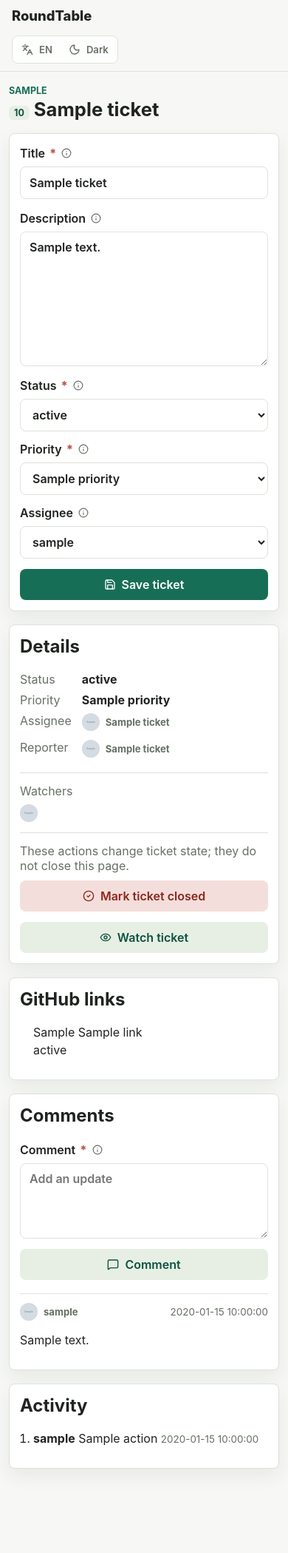
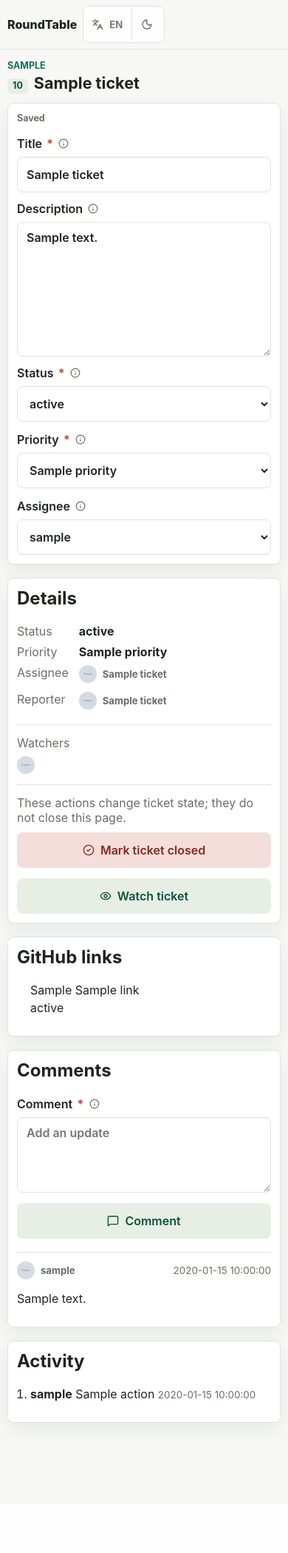
Before and after one commit to q121212/RoundTable, a FastAPI app: template app/templates/ticket.html in a window 390 px wide. Shown: the whole page at 74% size. After the commit the page ends 1940 px from the top, so only its background shows below. Run offline with FastAPI, Linux system fonts and the light colour scheme; the template is opened without the code that fills it: most values are stand-ins (such as "Sample title", 1, 10 or a date in 2020); grey boxes marked "Sample" are stand-in pictures.

Commit message:
Improve mobile ticket editing UX

```diff
--- a/app/static/app.js
+++ b/app/static/app.js
@@ -129,7 +129,11 @@
       "status.Todo": "Todo",
       "theme.dark": "Dark",
       "theme.light": "Light",
+      "theme.switch": "Switch theme",
       "ticket.activity": "Activity",
+      "ticket.autosave_error": "Could not save",
+      "ticket.autosave_saved": "Saved",
+      "ticket.autosave_saving": "Saving...",
       "ticket.comments": "Comments",
       "ticket.details": "Details",
       "ticket.new": "New ticket",
@@ -267,7 +271,11 @@
       "status.Todo": "К выполнению",
       "theme.dark": "Темная",
       "theme.light": "Светлая",
+      "theme.switch": "Сменить тему",
       "ticket.activity": "История",
+      "ticket.autosave_error": "Не удалось сохранить",
+      "ticket.autosave_saved": "Сохранено",
+      "ticket.autosave_saving": "Сохраняю...",
       "ticket.comments": "Комментарии",
       "ticket.details": "Детали",
       "ticket.new": "Новый тикет",
@@ -330,8 +338,9 @@
     if (!button) return;
     const nextKey = currentTheme() === "dark" ? "theme.light" : "theme.dark";
     button.dataset.icon = currentTheme() === "dark" ? "sun" : "moon";
-    button.dataset.i18n = nextKey;
-    button.textContent = translate(nextKey, currentLang());
+    button.removeAttribute("data-i18n");
+    button.textContent = "";
+    button.setAttribute("aria-label", translate("theme.switch", currentLang()) || translate(nextKey, currentLang()));
   }
 
   function updateLanguageButton() {
@@ -399,7 +408,7 @@
     if (event.button !== undefined && event.button !== 0) return;
     if (
       event.target.closest(
-        "a, button, input, select, textarea, label, summary, details, .ticket-key, .priority-chip, .assignee-chip, .ticket-title"
+        "a, button, input, select, textarea, label, summary, details, .ticket-key, .priority-chip, .assignee-chip, .ticket-title, .ticket-title-input"
       )
     ) {
       return;
@@ -534,14 +543,19 @@
     state.placeholder.replaceWith(state.card);
   }
 
+  function csrfToken() {
+    const board = document.querySelector(".board");
+    if (board && board.dataset.csrf) return board.dataset.csrf;
+    const input = document.querySelector('input[name="csrf_token"]');
+    return input ? input.value : "";
+  }
+
   async function patchTicket(ticketKey, payload) {
-    const board = document.querySelector(".board");
-    const csrf = board ? board.dataset.csrf : "";
     const response = await fetch(`/api/tickets/${ticketKey}`, {
       method: "PATCH",
       headers: {
         "content-type": "application/json",
-        "x-csrf-token": csrf,
+        "x-csrf-token": csrfToken(),
       },
       body: JSON.stringify(payload),
     });
@@ -566,6 +580,66 @@
         }
         openPopover(chip);
       });
+    });
+  }
+
+  function setupBoardTitleEditors() {
+    document.querySelectorAll("[data-title-edit]").forEach((button) => {
+      button.addEventListener("click", () => startBoardTitleEdit(button));
+    });
+  }
+
+  function startBoardTitleEdit(button) {
+    const card = button.closest(".ticket-card");
+    const titleEl = button.querySelector(".ticket-title");
+    if (!card || !titleEl || button.classList.contains("is-editing")) return;
+    const original = titleEl.textContent.trim();
+    button.classList.add("is-editing");
+    const input = document.createElement("input");
+    input.className = "ticket-title-input";
+    input.value = original;
+    input.maxLength = 180;
+    input.setAttribute("aria-label", translate("field.title", currentLang()) || "Title");
+    button.replaceWith(input);
+    input.focus();
+    input.select();
+
+    let finished = false;
+    const restore = (value) => {
+      titleEl.textContent = value;
+      button.classList.remove("is-editing");
+      input.replaceWith(button);
+    };
+    const save = async () => {
+      if (finished) return;
+      finished = true;
+      const next = input.value.trim();
+      if (!next || next === original) {
+        restore(original);
+        return;
+      }
+      card.classList.add("is-saving");
+      input.disabled = true;
+      try {
+        const ticket = await patchTicket(card.dataset.ticketKey, { title: next });
+        restore(ticket.title || next);
+        flashSaved(card);
+      } catch (error) {
+        window.alert(error.message || "Could not update title");
+        restore(original);
+      } finally {
+        card.classList.remove("is-saving");
+      }
+    };
+    input.addEventListener("blur", save);
+    input.addEventListener("keydown", (event) => {
+      if (event.key === "Enter") {
+        event.preventDefault();
+        input.blur();
+      } else if (event.key === "Escape") {
+        finished = true;
+        restore(original);
+      }
     });
   }
 
@@ -698,7 +772,6 @@
     const submit = async () => {
       const body = textarea.value.trim();
       if (!body) return;
-      const board = document.querySelector(".board");
       button.disabled = true;
       textarea.disabled = true;
       const formData = new FormData();
@@ -707,7 +780,7 @@
       try {
         const response = await fetch(`/api/tickets/${card.dataset.ticketKey}/comments`, {
           method: "POST",
-          headers: { "x-csrf-token": board ? board.dataset.csrf : "" },
+          headers: { "x-csrf-token": csrfToken() },
           body: formData,
         });
         if (!response.ok) throw new Error(await response.text());
@@ -851,6 +924,62 @@
     window.setTimeout(() => card.classList.remove("is-saved"), 900);
   }
 
+  function setupTicketAutosave() {
+    const form = document.querySelector("[data-ticket-autosave]");
+    if (!form) return;
+    const ticketKey = form.dataset.ticketKey;
+    const status = form.querySelector("[data-autosave-status]");
+    const fields = ["title", "description", "status", "priority", "assignee_id"];
+    const timers = new Map();
+
+    form.addEventListener("submit", (event) => event.preventDefault());
+
+    const setStatus = (key) => {
+      if (!status) return;
+      status.dataset.i18n = key;
+      status.textContent = translate(key, currentLang()) || status.textContent;
+      status.dataset.state = key.endsWith("error") ? "error" : key.endsWith("saving") ? "saving" : "saved";
+    };
+
+    const fieldValue = (field) => {
+      const control = form.elements[field];
+      if (!control) return undefined;
+      if (field === "assignee_id") return control.value ? Number(control.value) : null;
+      return control.value;
+    };
+
+    const saveField = async (field) => {
+      const payload = {};
+      payload[field] = fieldValue(field);
+      setStatus("ticket.autosave_saving");
+      try {
+        const ticket = await patchTicket(ticketKey, payload);
+        if (field === "title") {
+          const title = document.querySelector("[data-ticket-page-title]");
+          if (title) title.textContent = ticket.title || payload.title;
+        }
+        setStatus("ticket.autosave_saved");
+      } catch (error) {
+        setStatus("ticket.autosave_error");
+      }
+    };
+
+    fields.forEach((field) => {
+      const control = form.elements[field];
+      if (!control) return;
+      const saveSoon = (delay) => {
+        window.clearTimeout(timers.get(field));
+        timers.set(field, window.setTimeout(() => saveField(field), delay));
+      };
+      if (control.tagName === "SELECT") {
+        control.addEventListener("change", () => saveSoon(0));
+      } else {
+        control.addEventListener("input", () => saveSoon(650));
+        control.addEventListener("blur", () => saveSoon(0));
+      }
+    });
+  }
+
   function cssEscape(value) {
     if (window.CSS && window.CSS.escape) return window.CSS.escape(value);
     return String(value).replace(/"/g, '\\"');
@@ -918,6 +1047,8 @@
     setupPreferences();
     setupBoardDnD();
     setupChipEditors();
+    setupBoardTitleEditors();
+    setupTicketAutosave();
     setupMenus();
     setupConfirms();
     setupOpenCreate();
--- a/app/static/styles.css
+++ b/app/static/styles.css
@@ -951,13 +951,25 @@ button,
 }
 
 .quick-prefs {
-  gap: 2px;
+  gap: 4px;
   background: color-mix(in srgb, var(--surface) 88%, var(--bg));
 }
 
 .quick-prefs .tiny {
-  min-width: 58px;
+  min-width: 46px;
   border-color: transparent;
+}
+
+.quick-prefs .icon-pref {
+  min-width: 38px;
+  width: 38px;
+  padding-inline: 0;
+  border-left: 1px solid var(--line);
+  border-radius: 0 7px 7px 0;
+}
+
+.quick-prefs .icon-pref .icon {
+  margin: 0;
 }
 
 .tiny[aria-pressed="true"] {
@@ -1266,6 +1318,33 @@ a.ticket-key:hover {
   margin-left: auto;
 }
 
+.autosave-status {
+  justify-self: end;
+  min-height: 24px;
+  color: var(--muted);
+  font-size: 0.78rem;
+  font-weight: 700;
+}
+
+.autosave-status[data-state="saving"] {
+  color: var(--amber);
+}
+
+.autosave-status[data-state="error"] {
+  color: var(--coral);
+}
+
+.ticket-autosave-form {
+  gap: 12px;
+}
+
+.ticket-page-title {
+  display: flex;
+  align-items: baseline;
+  gap: 8px;
+  flex-wrap: wrap;
+}
+
 .chip-comment .icon {
   width: 14px;
   height: 14px;
@@ -1456,20 +1535,209 @@ a.ticket-key:hover {
 }
 
 @media (max-width: 720px) {
+  button,
+  .primary,
+  .secondary,
+  .danger,
+  .ghost {
+    min-height: 48px;
+    padding: 11px 13px;
+  }
+
+  input,
+  select,
+  textarea {
+    min-height: 48px;
+    font-size: 1rem;
+  }
+
+  .topbar {
+    flex-direction: row;
+    align-items: center;
+    min-height: 58px;
+    padding: 8px 10px;
+    gap: 8px;
+  }
+
+  .brand {
+    font-size: 1rem;
+  }
+
   .topnav {
-    gap: 8px;
+    gap: 6px;
+    flex-wrap: nowrap;
+  }
+
+  .topnav > a[data-board-link] {
+    min-width: 44px;
+    width: 44px;
+    padding-inline: 0;
+    font-size: 0;
+  }
+
+  .topnav > a[data-board-link] .icon {
+    margin: 0;
+  }
+
+  .app-menu > summary {
+    min-width: 44px;
+    width: 44px;
+    padding-inline: 0;
+    font-size: 0;
+  }
+
+  .app-menu > summary .icon {
+    margin: 0;
+  }
+
+  .menu-popover {
+    right: -48px;
+    min-width: min(280px, calc(100vw - 20px));
+  }
+
+  .menu-popover a,
+  .menu-popover .inline button {
+    min-height: 46px;
+    font-size: 0.98rem;
+  }
+
+  .quick-prefs {
+    gap: 3px;
+    padding: 2px;
   }
 
   .quick-prefs .tiny {
-    min-width: 52px;
+    min-width: 46px;
+    min-height: 44px;
+    padding: 0 8px;
+    font-size: 0.82rem;
+  }
+
+  .quick-prefs .icon-pref {
+    width: 42px;
+    min-width: 42px;
+    padding: 0;
+  }
+
+  .page {
+    padding: 14px 10px 92px;
+  }
+
+  .panel {
+    padding: 12px;
+  }
+
+  .page-head {
+    gap: 10px;
+    margin-bottom: 12px;
+  }
+
+  .page-head h1 {
+    font-size: 1.35rem;
+    line-height: 1.18;
+  }
+
+  .ticket-page-title {
+    display: grid;
+    grid-template-columns: auto minmax(0, 1fr);
+    align-items: baseline;
+  }
+
+  .ticket-page-title [data-ticket-page-title] {
+    overflow-wrap: anywhere;
+  }
+
+  .ticket-autosave-form {
+    gap: 10px;
+  }
+
+  .autosave-status {
+    justify-self: start;
+    min-height: 20px;
+  }
+
+  .board-toolbar {
+    margin-bottom: 8px;
+  }
+
+  .board-create > summary {
+    width: 100%;
+  }
+
+  .mobile-status-tabs {
+    gap: 6px;
+    padding-bottom: 8px;
+  }
+
+  .status-tab {
+    min-height: 42px;
+    padding: 8px 11px;
   }
 
   .board {
     grid-template-columns: 1fr;
+    gap: 10px;
   }
 
   .board-column {
     min-width: 0;
+    padding: 8px;
+  }
+
+  .column-head {
+    min-height: 38px;
+  }
+
+  .ticket-card {
+    padding: 8px;
+    gap: 5px;
+    border-radius: 8px;
+  }
+
+  .ticket-card-top {
+    display: none;
+  }
+
+  .ticket-title-row {
+    grid-template-columns: auto minmax(0, 1fr) auto;
+    gap: 6px;
+  }
+
+  .ticket-title-edit {
+    min-height: 38px;
+  }
+
+  .ticket-title {
+    -webkit-line-clamp: 1;
+    font-size: 0.92rem;
+  }
+
+  .ticket-title-input {
+    min-height: 42px;
+    grid-column: 1 / span 2;
+  }
+
+  .ticket-open-link {
+    width: 42px;
+    min-width: 42px;
+    min-height: 42px;
+  }
+
+  .ticket-card-chips {
+    gap: 5px;
+  }
+
+  .chip {
+    min-height: 34px;
+    padding: 5px 8px;
+    font-size: 0.78rem;
+  }
+
+  .chip-desc,
+  .chip-comment {
+    width: 36px;
+    min-width: 36px;
+    padding: 5px;
   }
 
   .drag-handle,
--- a/app/templates/base.html
+++ b/app/templates/base.html
@@ -20,7 +20,7 @@
               <a href="/projects" data-icon="folder-kanban" data-i18n="nav.projects">Projects</a>
               <a href="/settings/mcp" data-icon="key-round">MCP</a>
               <a href="/settings/notifications" data-icon="bell" data-i18n="nav.notifications">Notifications</a>
-              <a href="/integrations/github" data-icon="github">GitHub</a>
+              <a href="/integrations/github" data-icon="git-branch">GitHub</a>
               <form class="inline" method="post" action="/logout">
                 <input type="hidden" name="csrf_token" value="{{ user.csrf_token }}">
                 <button class="ghost" type="submit" data-icon="log-out" data-i18n="nav.logout">Log out</button>
@@ -30,7 +30,7 @@
         {% endif %}
         <div class="quick-prefs" aria-label="Display settings">
           <button class="ghost tiny" type="button" data-icon="languages" data-lang-toggle aria-label="Switch language">EN</button>
-          <button class="ghost tiny" type="button" data-icon="moon" data-theme-toggle data-i18n="theme.dark">Dark</button>
+          <button class="ghost tiny icon-pref" type="button" data-icon="moon" data-theme-toggle aria-label="Switch theme"></button>
         </div>
       </nav>
     </header>
--- a/app/templates/ticket.html
+++ b/app/templates/ticket.html
@@ -4,14 +4,15 @@
 <section class="page-head">
   <div>
     <p class="eyebrow"><a href="/p/{{ ticket.project_key }}/board">{{ ticket.project_key }}</a></p>
-    <h1><span class="ticket-key">{{ ticket.key }}</span> {{ ticket.title }}</h1>
+    <h1 class="ticket-page-title"><span class="ticket-key">{{ ticket.key }}</span> <span data-ticket-page-title>{{ ticket.title }}</span></h1>
   </div>
 </section>
 
 <section class="ticket-layout">
   <div class="panel">
-    <form class="stacked-form" method="post" action="/api/tickets/{{ ticket.key }}">
+    <form class="stacked-form ticket-autosave-form" method="post" action="/api/tickets/{{ ticket.key }}" data-ticket-autosave data-ticket-key="{{ ticket.key }}">
       <input type="hidden" name="csrf_token" value="{{ user.csrf_token }}">
+      <div class="autosave-status" data-autosave-status data-i18n="ticket.autosave_saved">Saved</div>
       <label>
         <span class="label-row">
           <span data-i18n="field.title">Title</span>
@@ -65,7 +66,6 @@
           </select>
         </label>
       </div>
-      <button class="primary" type="submit" data-icon="save" data-i18n="ticket.save">Save ticket</button>
     </form>
   </div>
 
```
Also changed, not shown: other parts of app/static/styles.css (+43 -3 lines), app/templates/board.html (+7 -2 lines).
